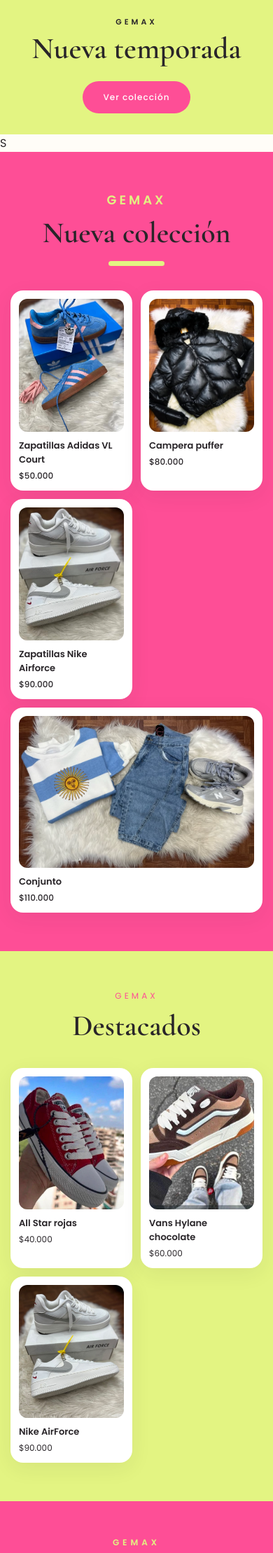
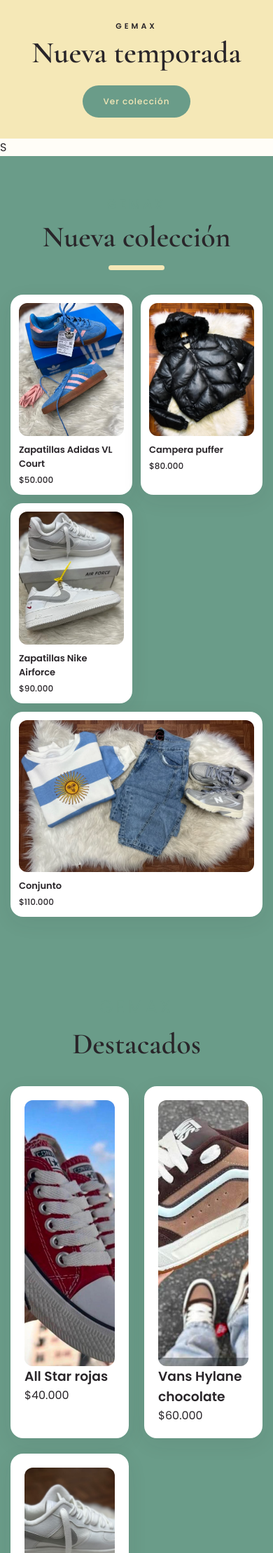
Before and after one commit to aylenbarbosa09/gemax-web, a Flask app: page / in a window 390 px wide; the page is wider, and only the part inside the window is pictured. Shown: the part 464-2683 px from the top of that part at 70% size. Run offline with Flask 3, Linux system fonts and the light colour scheme.

Commit message:
cambio de colores y tipografia

```diff
--- a/static/css/estilos.css
+++ b/static/css/estilos.css
@@ -1,5 +1,4 @@
-@import url('https://fonts.googleapis.com/css2?family=Allura&family=Cormorant+Garamond:wght@500;600;700&family=Poppins:wght@300;400;500;600&display=swap');
-
+@import url('https://fonts.googleapis.com/css2?family=Cormorant+Garamond:wght@500;600;700&family=Poppins:wght@300;400;500;600&family=Raleway:wght@300;400;500&display=swap');
 /* =========================
 GENERAL
 ========================= */
@@ -192,8 +192,8 @@ margin-bottom: 30px;
 
 .boton {
     display: inline-block;
-    background-color: #FE4E96;
-    color: #FFFFFF;
+    background-color: #6A9C89;
+    color: #F5E8B7;
     text-decoration: none;
     padding: 14px 30px;
     border-radius: 30px;
@@ -222,10 +222,10 @@ margin-bottom: 55px;
 }
 
 .titulo-seccion p {
-color: #FE4E96;
+color: #6A9C89 !important;
 
 
-font-size: 12px;
+font-size: 25px;
 letter-spacing: 4px;
 
 margin-bottom: 8px;
@@ -305,7 +305,7 @@ display: flex;
 
 .nueva-coleccion {
     padding: 100px 60px;
-    background-color:#FE4E96;
+    background-color: #6A9C89;;
 }
 
 .nueva-coleccion .titulo-seccion h2 {
@@ -314,7 +314,7 @@ display: flex;
 
 .nueva-coleccion .titulo-seccion p {
       font-size: 30px;
-    color: #E3F482;
+    color: #F5E8B7;
 letter-spacing: 7px;
 font-weight: 600;
 }
@@ -326,7 +326,7 @@ font-weight: 600;
     display: block;
     width: 80px;
     height: 7px;
-    background-color: #E3F482;
+    background-color: #F5E8B7;
     margin: 15px auto 0;
     border-radius: 10px;
 }
@@ -335,11 +335,11 @@ font-weight: 600;
 /* DESTACADOS */
 
 .destacados {
-    background-color: #E3F482;
+    background-color: #6A9C89;
 }
 
 .destacados .titulo-seccion p {
-    color: #FE4E96;
+    color: #F5E8B7;
 }
 
 
@@ -375,15 +375,15 @@ font-weight: 600;
 /* FOOTER */
 
 footer {
-    border-top: 8px solid #E3F482;
+    border-top: 8px solid #6A9C89;
 }
 .destacados {
-    background-color: #E3F482;
+    background-color: #6A9C89;
 }
 /* HOVER NUEVA COLECCIÓN */
 
 .nueva-coleccion .producto:hover {
-    border-color: #E3F482;
+    border-color: #F5E8B7;
 }
 /* TAMAÑO DEL MENÚ PRINCIPAL */
 
@@ -598,10 +598,10 @@ nav a {
 }
 
 .newsletter-marca {
-    font-size: 12px;
+    font-size: 20px;
     font-weight: 600;
     letter-spacing: 5px;
-    color: #E3F482;
+    color: #6A9C89;
     margin-bottom: 10px;
 }
 
@@ -1004,28 +1004,7 @@ nav a {
         font-size: 42px;
     }
 
-    .destacados .productos {
-    grid-template-columns: repeat(2, 1fr);
-    gap: 12px;
-}
 
-.destacados .producto {
-    padding: 10px;
-}
-
-.destacados .producto-imagen {
-    height: 190px;
-}
-
-.destacados .producto h3 {
-    font-size: 13px;
-    margin-top: 10px;
-}
-
-.destacados .producto > p {
-    font-size: 12px;
-    margin-top: 4px;
-}
 }
 /* ========================================
    NEWSLETTER Y FOOTER RESPONSIVE
```
Also changed, not shown: other parts of static/css/estilos.css (+23 -16 lines).
